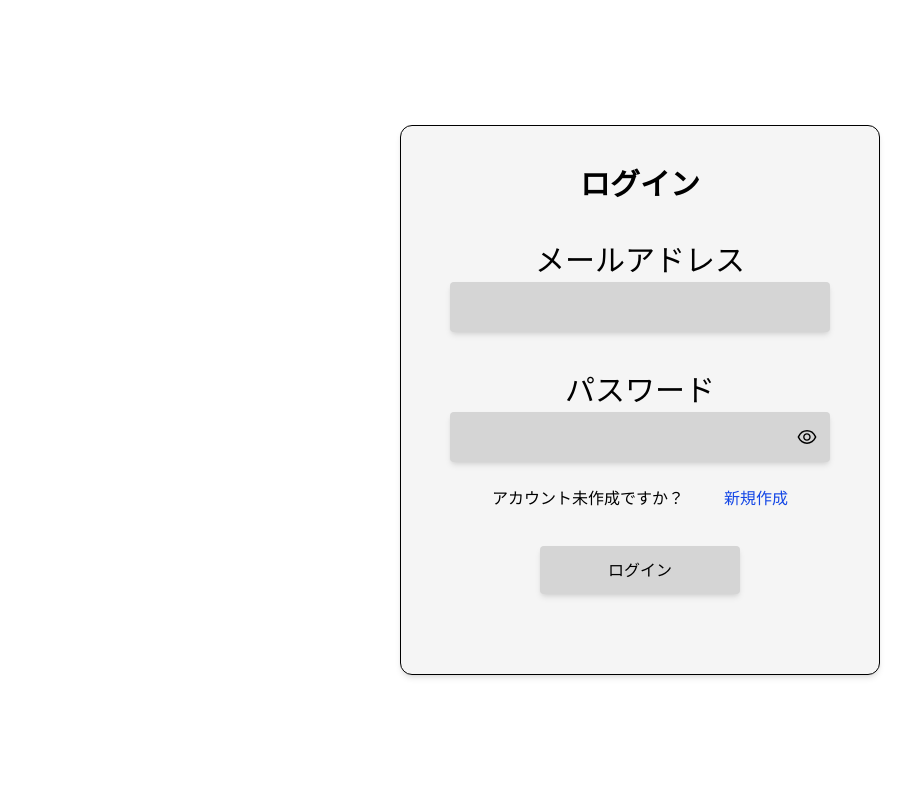
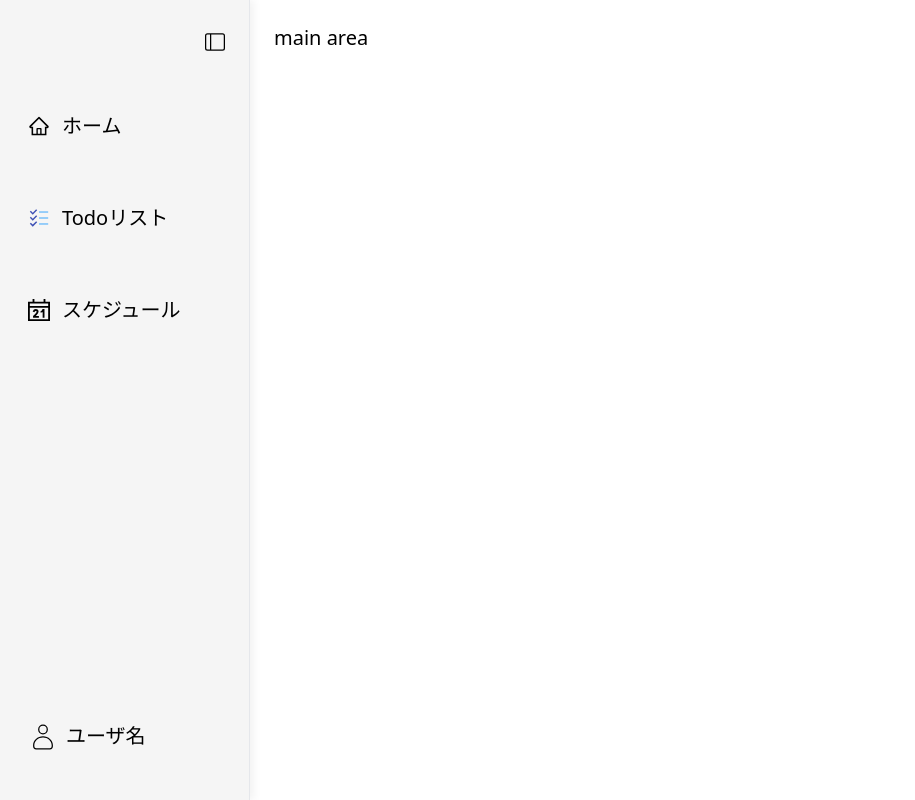
Before and after one commit to Fudai1020/WorkInsight, a React app in the folder frontend/: page / in a window 1280 px wide. Shown: the whole page, without its empty margins (0-915 px from the left). Built offline with nearby package versions, Linux system fonts and the light colour scheme; the HTML template or start-up script is replaced by a standard one.

Commit message:
add sidebar and layout struct

```diff
--- a/frontend/src/App.tsx
+++ b/frontend/src/App.tsx
@@ -3,15 +3,18 @@ import { Route, Routes } from 'react-router-dom'
 import './global.css'
 import Login from './pages/Login'
 import Register from './pages/Register'
+import { AppLayput } from './layout/AppLayput'
 
 function App() {
 
   return (
     <>
     <Routes>
-      <Route path='/' element={<Login />}></Route>
+      <Route path='/login' element={<Login />}></Route>
       <Route path='/register' element={<Register />}></Route>
+      <Route path='/' element={<AppLayput />}></Route>
     </Routes>
+
     </>
   )
 }
--- /dev/null
+++ b/frontend/src/layout/AppLayput.tsx
@@ -0,0 +1,15 @@
+import Sidebar from "./Sidebar"
+
+export const AppLayput = () => {
+  return (
+    <>
+    <div className="flex">
+        <Sidebar />
+        <div className="flex-1 p-6">
+            <h1 className="text-xl">main area</h1>
+        </div>
+    </div>
+
+    </>
+  )
+}
--- /dev/null
+++ b/frontend/src/layout/Sidebar.tsx
@@ -0,0 +1,51 @@
+import { useState } from "react"
+import { AiOutlineHome } from "react-icons/ai";
+import { BsLayoutSidebar } from "react-icons/bs";
+import { CiUser } from "react-icons/ci";
+import { FcTodoList } from "react-icons/fc";
+import { GrSchedule } from "react-icons/gr";
+import { NavLink } from "react-router-dom";
+
+const Sidebar = () => {
+    const [isOpen,setIsOpen] = useState(true);
+  return (
+    <div className={`${isOpen ? "w-[250px]":"w-[90px]"} shadow-[4px_0_8px_rgba(0,0,0,0.05)] flex flex-col
+                    bg-[#F5F5F5] h-screen p-4 transition-all duration-300 border-r border-gray-200`}>
+        <div className="flex justify-end mt-2">
+            <button onClick={()=>setIsOpen(!isOpen)} className="p-2 rounded-lg hover:bg-gray-200 hover:scale-[1.05] transition-colors">
+            <BsLayoutSidebar size={20} />
+            </button>
+        </div>
+        <div>
+        <NavLink to='/dashbord'
+                className={({isActive})=>`flex items-center gap-3 p-3 rounded-lg cursor-pointer mt-10
+                                transitional-all ${isActive ? 'bg-gray-200':'hover:bg-gray-200'}`}>
+        {!isOpen ?
+        <AiOutlineHome size={28}/>:
+        <><AiOutlineHome size={22} /><span className="text-xl">ホーム</span></>}
+        </NavLink>
+        <NavLink to='/todo'
+                className={({isActive}) => `flex items-center gap-3 p-3 rounded-lg cursor-pointer mt-10
+                            transitional-all ${isActive ? 'bg-gray-200':'hover:bg-gray-200'}`}>
+            {!isOpen ?<FcTodoList size={28}/> :
+            <><FcTodoList size={22} /><span className="text-xl">Todoリスト</span></>}
+        </NavLink>
+        <NavLink to='/schedule'
+                className={({isActive}) => `flex items-center gap-3 p-3 rounded-lg cursor-pointer mt-10
+                            transitional-all ${isActive ? 'bg-gray-200':'hover:bg-gray-200'}`}>
+            {!isOpen ? <GrSchedule size={28}/>:
+            <><GrSchedule size={22} /><span className="text-xl">スケジュール</span></>}
+        </NavLink>
+        </div>
+        {!isOpen ?
+        <div className='mt-auto mb-5 flex gap-2 p-3 rounded-[50px] hover:bg-gray-200'>
+            <CiUser size={30}/></div>:
+        <div className='mt-auto mb-5 flex gap-2 p-3 rounded-lg hover:bg-gray-200'>
+        <CiUser size={30} /><span className="text-xl">ユーザ名</span>
+        </div>
+        }
+    </div>
+  )
+}
+
+export default Sidebar
```
